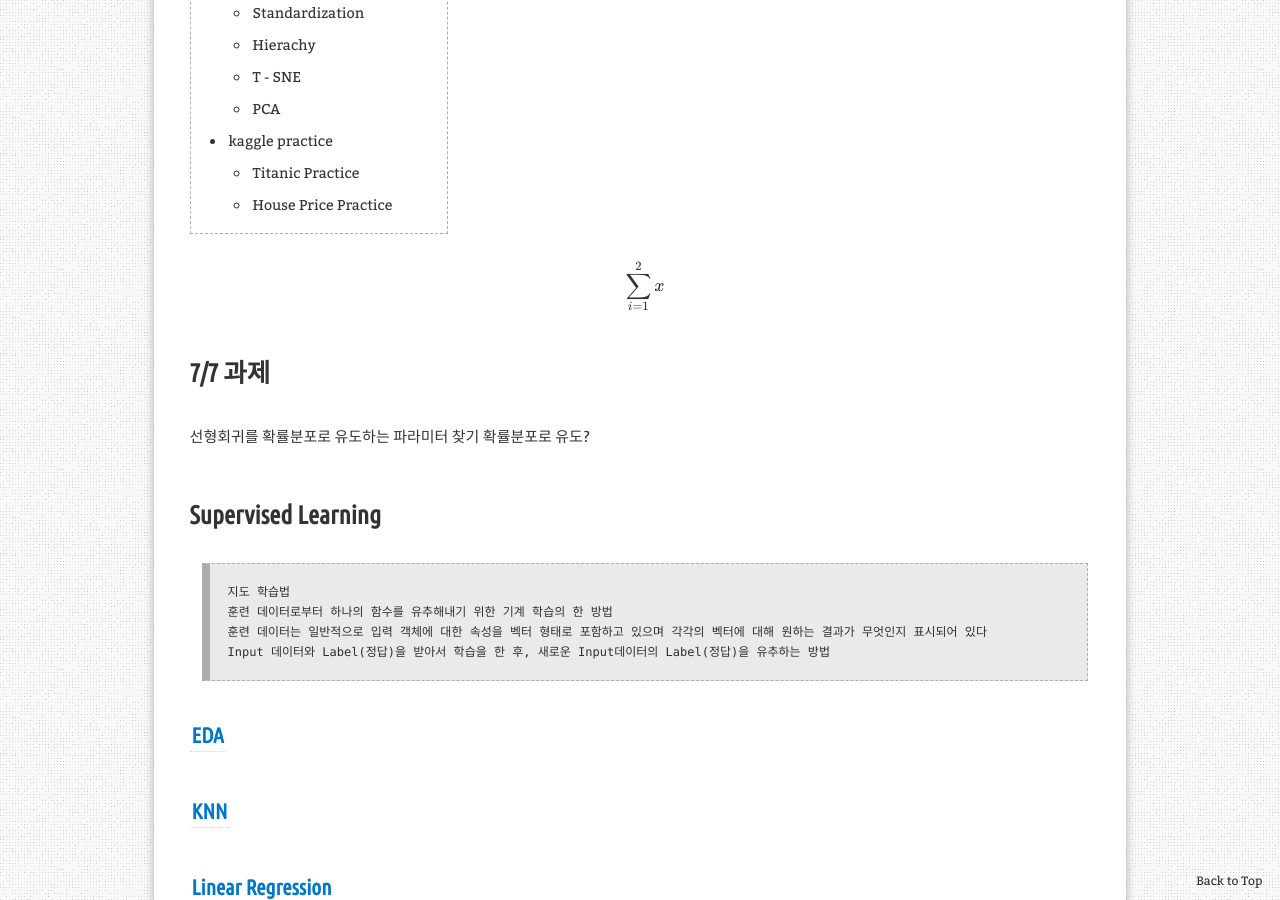
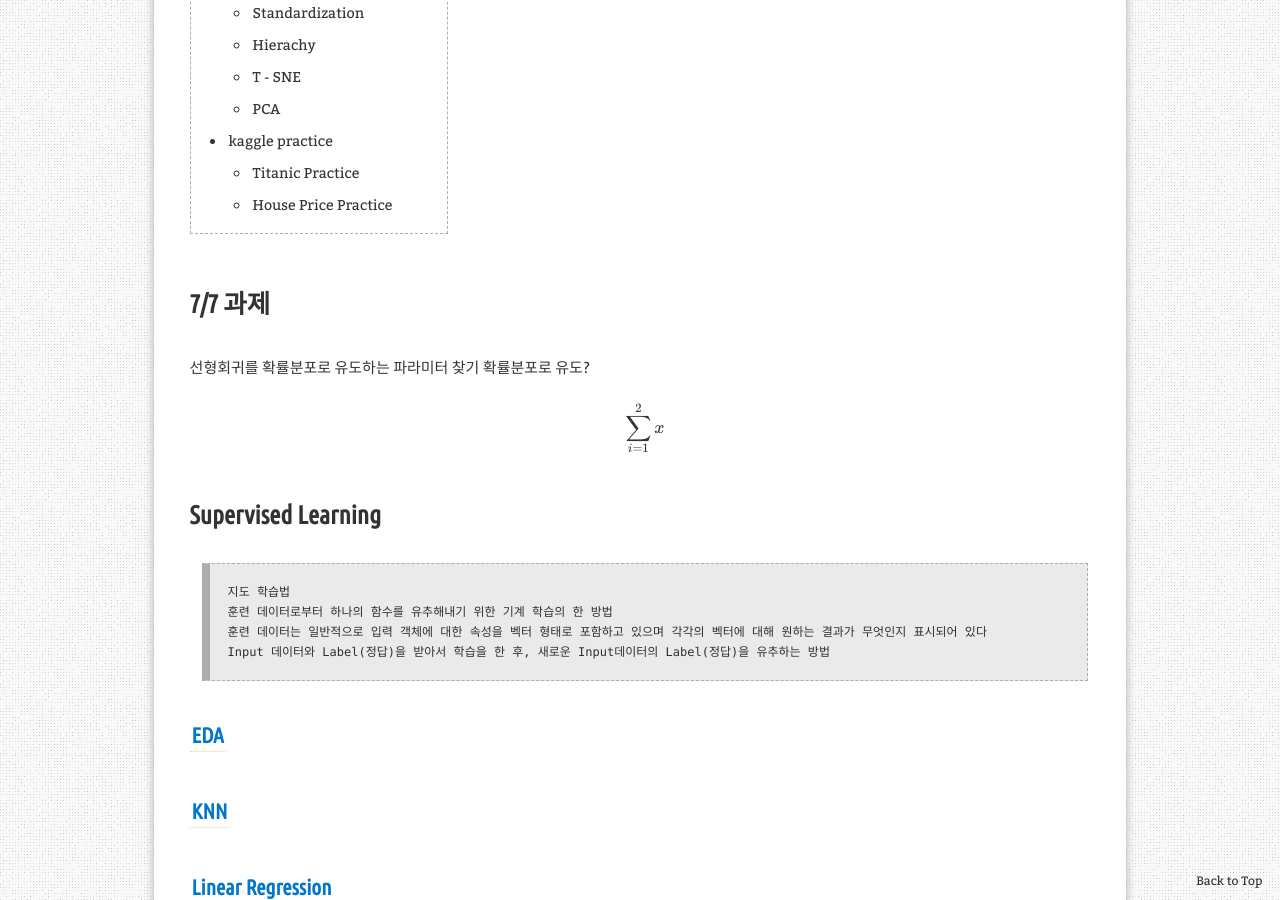
Before and after one commit to aristohyun/aristohyun.github.io, a Jekyll site: the page built from _posts/2021-12-31-Machine-Learing-Contents.md, in a window 1280 px wide and 900 px high, scrolled down 845 px. Built offline with Jekyll 4.4.1, drawn with Linux system fonts in a browser that asks for light colours; formulas are drawn with MathJax 3; comment, search, counter and statistics services are not loaded.

```diff
--- a/_posts/2021-12-31-Machine-Learing-Contents.md
+++ b/_posts/2021-12-31-Machine-Learing-Contents.md
@@ -13,16 +13,14 @@ redirect_from:
 {:toc .toc}
 
 
+# 7/7 과제
+선형회귀를 확률분포로 유도하는 파라미터 찾기
+확률분포로 유도?
 
 
 $$ \sum_{i=1}^{2} x $$
 
 
-
-
-# 7/7 과제
-선형회귀를 확률분포로 유도하는 파라미터 찾기
-확률분포로 유도?
 
 # Supervised Learning
 > 지도 학습법
```
